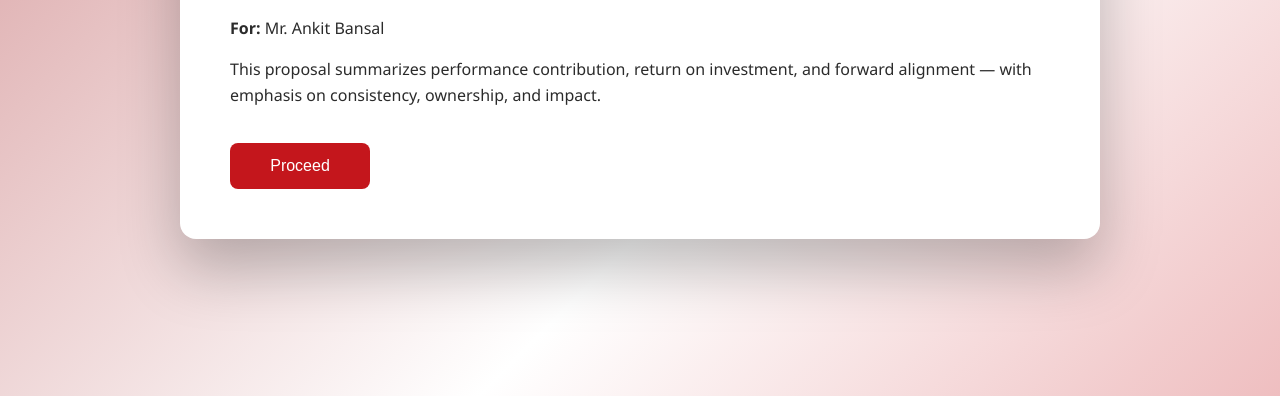
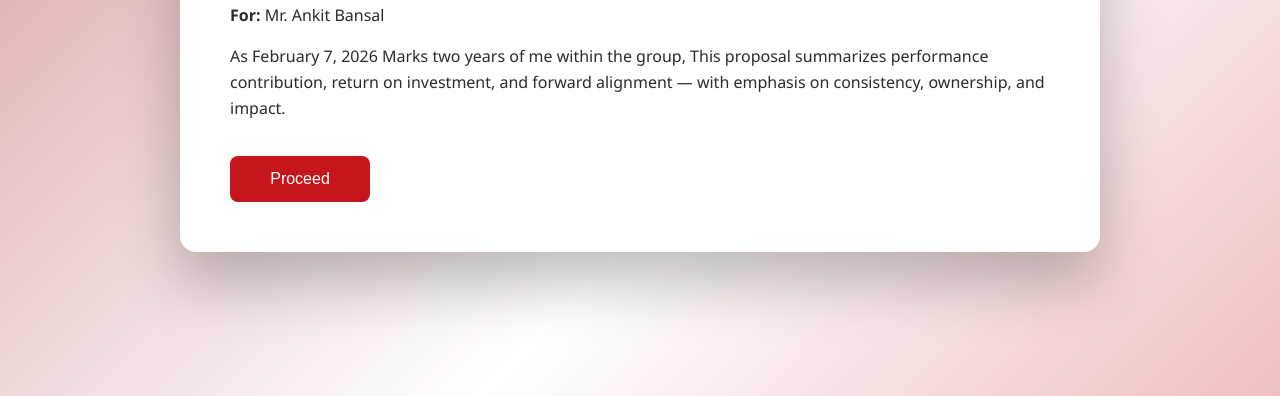
Before and after one commit to phtmr/acknowledgement, a plain HTML site: page index.html in a window 1280 px wide. Shown: the part 484-880 px from the top of the page. Drawn offline with Linux system fonts and the light colour scheme.

Commit message:
index.html

```diff
--- a/index.html
+++ b/index.html
@@ -117,7 +117,7 @@ button:hover{transform:translateY(-2px)}
     <p><strong>Presented by:</strong> Ashlay Steve</p>
     <p><strong>For:</strong> Mr. Ankit Bansal</p>
     <p>
-      This proposal summarizes performance contribution, return on investment,
+      As February 7, 2026 Marks two years of me within the group, This proposal summarizes performance contribution, return on investment,
       and forward alignment — with emphasis on consistency, ownership, and impact.
     </p>
     <div class="buttons">
@@ -259,4 +259,5 @@ function downloadPDF(){
 </script>
 
 </body>
+
 </html>
```
